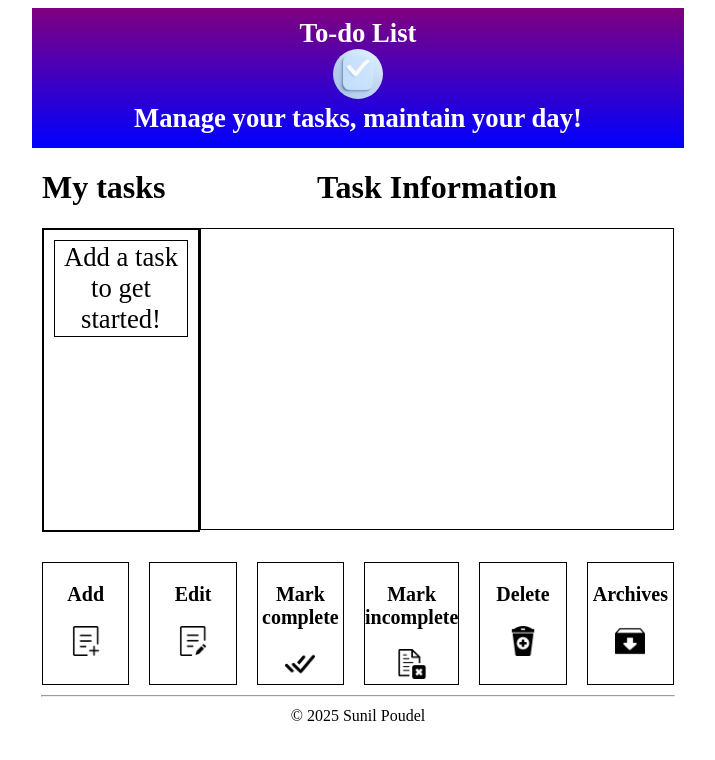
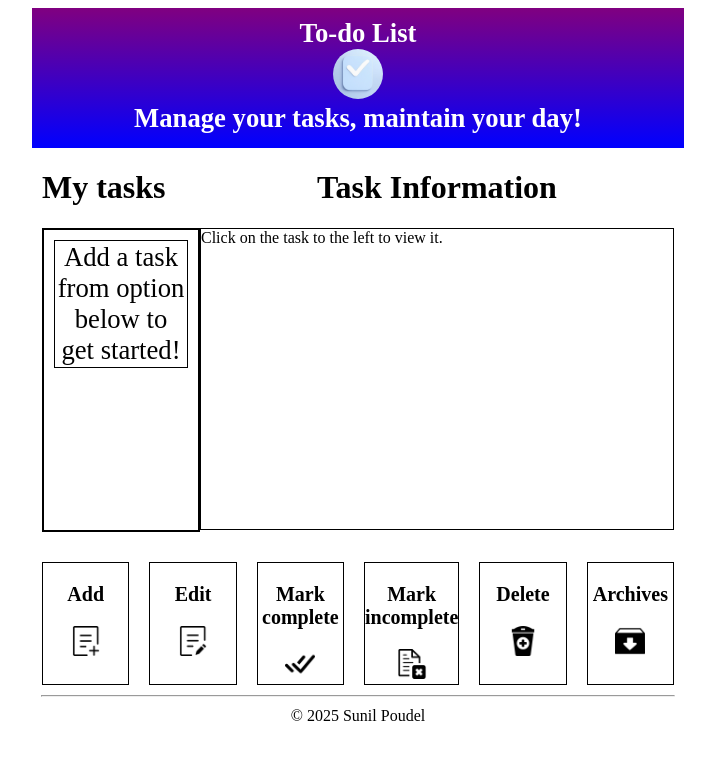
Before and after one commit to sunil-poudel/to-do-list, an Angular app: page / in a window 1280 px wide. Shown: the top 760 px of the page, without its empty margins (282-997 px from the left). Built offline with nearby package versions, Linux system fonts and the light colour scheme.

Commit message:
add else in task.html

```diff
--- a/src/app/task/task.html
+++ b/src/app/task/task.html
@@ -7,6 +7,8 @@
       <div>{{currentTask?.title}}</div>
       <div>{{currentTask?.date}}</div>
       <div>{{currentTask?.description}}</div>
+    } @else{
+      <div>Click on the task to the left to view it.</div>
     }
   </div>
 </div>
--- a/src/app/tasks/tasks.html
+++ b/src/app/tasks/tasks.html
@@ -4,7 +4,7 @@
   </div>
   <div id="tasks_list">
     @if (allTasks.length === 0) {
-      <div class="tasks">Add a task to get started!</div>
+      <div class="tasks">Add a task from option below to get started!</div>
     } @else {
       @for (task of allTasks; track task.id) {
         <div class="tasks"   [ngClass]="{'selected': selectedTask === task}" (click)="setCurrentTask(task.id); selectTask(task)">{{ task.title }}</div>
```
